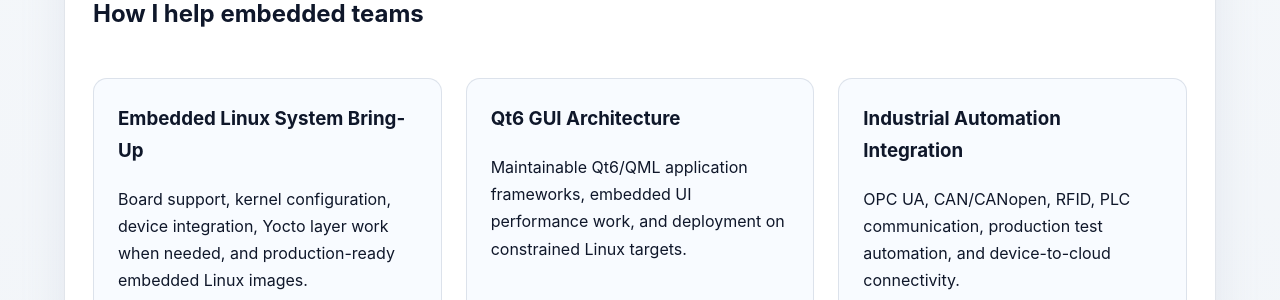
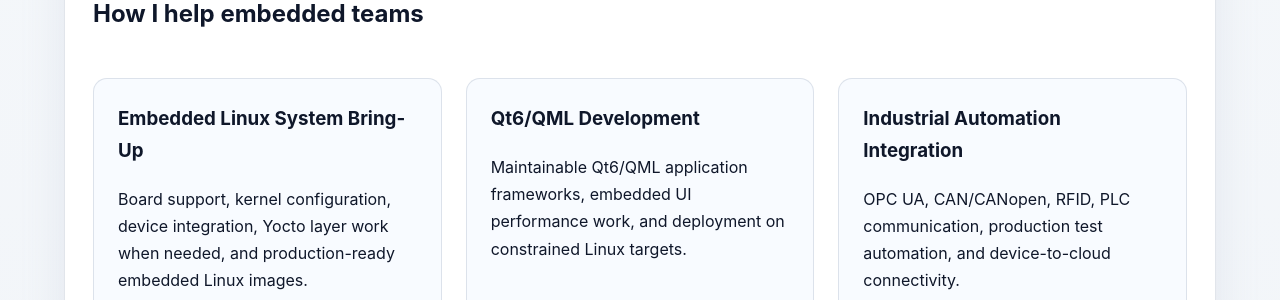
Before and after one commit to daniel-petrovic/daniel-petrovic.github.io, a Jekyll site: the page built from index.md, in a window 1280 px wide and 900 px high, scrolled down 967 px. Shown: the part 153-453 px from the top of the window. Built offline with Jekyll 4.4.1, drawn with Linux system fonts in a browser that asks for light colours.

Commit message:
Update index,cv

```diff
--- a/index.md
+++ b/index.md
@@ -55,7 +55,7 @@
       <p>Board support, kernel configuration, device integration, Yocto layer work when needed, and production-ready embedded Linux images.</p>
     </article>
     <article class="card">
-      <h3>Qt6 GUI Architecture</h3>
+      <h3>Qt6/QML Development</h3>
       <p>Maintainable Qt6/QML application frameworks, embedded UI performance work, and deployment on constrained Linux targets.</p>
     </article>
     <article class="card">
```
Also changed, not shown: cv.md (+1 -1 lines).
